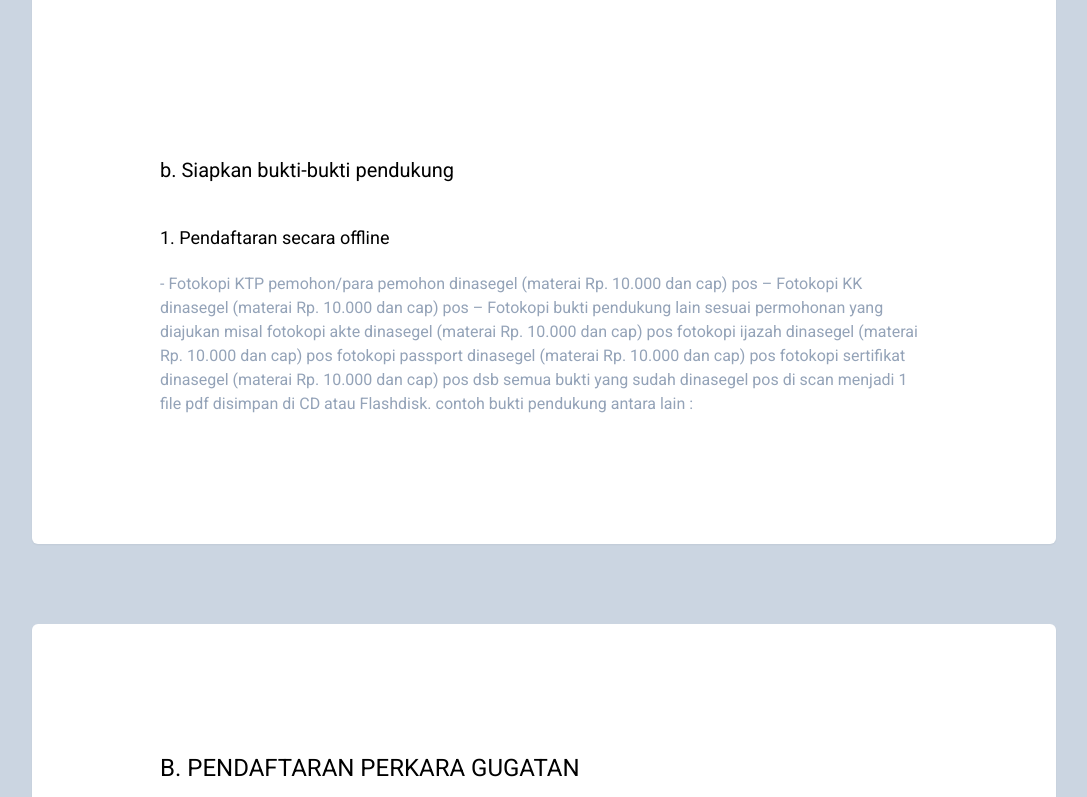
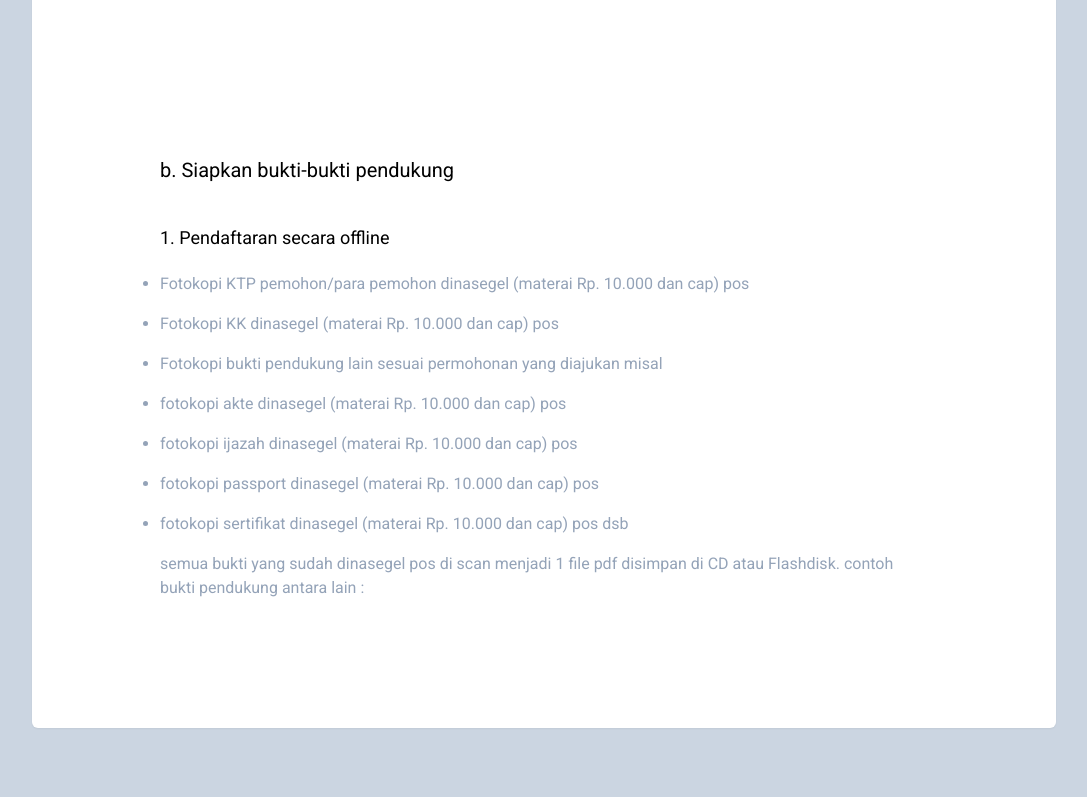
Before and after one commit to isoul87/Asisten-Sistem-Informasi-Keadilan, a website: page index.html in a window 1280 px wide. Shown: the part 4159-4956 px from the top of the page, without its empty margins (96-1183 px from the left). Drawn offline with nearby package versions, Linux system fonts and the light colour scheme.

Commit message:
add ui#10

```diff
--- a/index.html
+++ b/index.html
@@ -84,7 +84,7 @@
         </p>
             <h1 class="text-xl font-bold my-5">Contoh Surat Permohonan</h1>
             <ul id="form" class="flex flex-col gap-8 text-lg">
-                <li class="truncate"><a href="src/pdf/Form Permohonon hak wali bagi anak.pdf    " target="_blank" class="text-blue-600 ">Form Permohonon hak wali bagi anak</a></li>
+                <li class="truncate"><a href="src/pdf/Form Permohonon hak wali bagi anak.pdf" target="_blank" class="text-blue-600 ">Form_Permohonon_hak_wali_bagi_anak.pdf</a></li>
                 <li class="truncate"><a href="src/pdf/form Permohonan Pengesahan Anak Diluar Nikah.pdf" target="_blank" class="text-blue-600 ">form Permohonan Pengesahan Anak Diluar Nikah</a></li>
                 <li class="truncate"><a href="src/pdf/form_Permohonan_perubahan_nama_pada_akta_kelahiran_pemohon1ORG_1.pdf" target="_blank" class="text-blue-600 ">form_Permohonan_perubahan_nama_pada_akta_kelahiran_pemohon1ORG.pdf</a></li>
                 <li class="truncate"><a href="src/pdf/form_memori_keberatan_1.pdf" target="_blank" class="text-blue-600 ">form_memori_keberatan.pdf</a></li>
@@ -92,12 +92,12 @@
                 <li class="truncate"><a href="src/pdf/form_permohonan_ijin_menjual_1.pdf" target="_blank" class="text-blue-600 ">form_permohonan_ijin_menjual.pdf</a></li>
                 <li class="truncate"><a href="src/pdf/form_permohonan_ketidakhadiran_1.pdf" target="_blank" class="text-blue-600 ">form_permohonan_ketidakhadiran.pdf</a></li>
                 <li class="truncate"><a href="src/pdf/form_permohonan_menjual_harta_peninggalan_yang_tidak_terurus_1.pdf" target="_blank" class="text-blue-600 ">form_permohonan_menjual_harta_peninggalan_yang_tidak_terurus.pdf</a></li>
-                <li class="truncate"><a href="src/pdf/form_permohonan_nama_satu_orang_yang_sama_1.pdf" target="_blank" class="text-blue-600 ">form_permohonan_nama_satu_orang_yang_sama.pdf</a></li>
-                <li class="truncate"><a href="src/pdf/form_-permohonan_penetapan_akte_kelahiran_terlambat.pdf"  target="_blank" class="text-blue-600 ">form permohonan_penetapan_akte_kelahiran_terlambat.pdf</a></li>
+                <li class="truncate"><a href="src/pdf/form_permohonan_nama_satu_orang_yang_sama.pdf" target="_blank" class="text-blue-600 ">form_permohonan_nama_satu_orang_yang_sama.pdf</a></li>
+                <li class="truncate"><a href="src/pdf/form permohonan_penetapan_akte_kelahiran_terlambat.pdf"  target="_blank" class="text-blue-600 ">form permohonan_penetapan_akte_kelahiran_terlambat.pdf</a></li>
                 <li class="truncate"><a href="src/pdf/form_permohonan_penetapan_bukukapalperikananBKP_hilang_1.pdf" target="_blank" class="text-blue-600 ">form_permohonan_penetapan_bukukapalperikanan(BKP)_hilang.pdf</a></li>
                 <li class="truncate"><a href="src/pdf/form_permohonan_penetapan_dispensasi_menikah_1.pdf" target="_blank" class="text-blue-600 ">form_permohonan_penetapan_dispensasi_menikah.pdf</a></li>
                 <li class="truncate"><a href="src/pdf/form_permohonan_penetapan_grosse_akta_pendaftaran_kapal_hilang_1.pdf" target="_blank" class="text-blue-600 ">form_permohonan_penetapan_grosse_akta_pendaftaran_kapal_hilang.pdf</a></li>
-                <li class="truncate"><a href="src/pdf/form_permohonan_penetapan_penolakan_warisan_1.pdf" target="_blank" class="text-blue-600 ">form_permohonan_penetapan_penolakan_warisan.pdf</a></li>
+                <li class="truncate"><a href="src/pdf/form_permohonan_penetapan_penolakan_warisan.pdf" target="_blank" class="text-blue-600 ">form_permohonan_penetapan_penolakan_warisan.pdf</a></li>
                 <li class="truncate"><a href="src/pdf/form_permohonan_penetapan_sebagai_pengampu_1.pdf" target="_blank" class="text-blue-600 ">form_permohonan_penetapan_sebagai_pengampu.pdf</a></li>
                 <li class="truncate"><a href="src/pdf/form_permohonan_penetapan_sebagai_pengampu_1.pdf" target="_blank" class="text-blue-600 ">form_permohonan_pengesahan_anak_angkat.pdf</a></li>
                 <li class="truncate"><a href="src/pdf/form_permohonan_perbaikan_kesalahan_penulisan_identitas_pada_buku_nikah.pdf" target="_blank" class="text-blue-600 ">form_permohonan_perbaikan_kesalahan_penulisan_identitas_pada_buku_nikah.pdf</a></li>
@@ -119,16 +119,17 @@
             <li>
                 <p class="text-lg mt-10">1. Pendaftaran secara offline</p>
                 <p class="text-slate-400 mt-5">
-                    - Fotokopi KTP pemohon/para pemohon dinasegel (materai Rp. 10.000 dan cap) pos
-                    – Fotokopi KK dinasegel (materai Rp. 10.000 dan cap) pos
-                    – Fotokopi bukti pendukung lain sesuai permohonan yang diajukan misal
-                    fotokopi akte dinasegel (materai Rp. 10.000 dan cap) pos
-                    fotokopi ijazah dinasegel (materai Rp. 10.000 dan cap) pos
-                    fotokopi passport dinasegel (materai Rp. 10.000 dan cap) pos
-                    fotokopi sertifikat dinasegel (materai Rp. 10.000 dan cap) pos
-                    dsb
-                    semua bukti yang sudah dinasegel pos di scan menjadi 1 file pdf disimpan di CD atau Flashdisk.
-                    contoh bukti pendukung antara lain :
+                    <ul class="flex flex-col gap-4 list-disc text-slate-400 mt-5">
+                        <li>Fotokopi KTP pemohon/para pemohon dinasegel (materai Rp. 10.000 dan cap) pos</li>
+                        <li>Fotokopi KK dinasegel (materai Rp. 10.000 dan cap) pos</li>
+                        <li>Fotokopi bukti pendukung lain sesuai permohonan yang diajukan misal</li>
+                        <li>fotokopi akte dinasegel (materai Rp. 10.000 dan cap) pos</li>
+                        <li>fotokopi ijazah dinasegel (materai Rp. 10.000 dan cap) pos</li>
+                        <li>fotokopi passport dinasegel (materai Rp. 10.000 dan cap) pos</li>
+                        <li>fotokopi sertifikat dinasegel (materai Rp. 10.000 dan cap) pos dsb</li>
+                        <p>semua bukti yang sudah dinasegel pos di scan menjadi 1 file pdf disimpan di CD atau Flashdisk.
+                        contoh bukti pendukung antara lain :</p>
+                    </ul>
                 </p>
             </li>
             <!-- B End -->
@@ -152,8 +153,8 @@
                 lalu discan menjadi 1 file format pdf disimpan di CD atau Flashdisk.
                 CONTOH SURAT GUGATAN BISA ANDA LIHAT PADA LINK DIBAWAH INI
                 Sesuaikan isi surat gugatan anda sesuai kebutuhan anda :</p></li>
-                <li><a href="src/pdf/form_gugatan_cerai_1.pdf" class="text-blue-500">form_gugatan_cerai.pdf</a></li>
-                <li><a href="src/pdf/form_gugatan_sederhana_1.pdf" class="text-blue-500">form_gugatan_sederhana.pdf</a></li>
+                <li><a href="src/pdf/form_gugatan_cerai_1.pdf" target="_blank" class="text-blue-500">form_gugatan_cerai.pdf</a></li>
+                <li><a href="src/pdf/form_gugatan_sederhana_1.pdf" target="_blank" class="text-blue-500">form_gugatan_sederhana.pdf</a></li>
                 <!-- A End -->
                 <li class="text-base">b. Siapkan bukti-bukti pendukung</li>
                 <li><p class="text-slate-400">contoh bukti pendukung untuk gugatan cerai antara lain :
@@ -184,3 +185,6 @@
         <div class="w-full h-20 bg-teal-700 flex items-center" ><p class="text-white font-bold ml-4">©2025 - Pengadilan Negeri Waikabubak Kelas IA</p></div>
     </footer>
 </html>
+
+
+<!-- form_permohonan_nama_satu_orang_yang_sama.pdf -->
```
Also changed, not shown: src/output.css, 13 other files.
